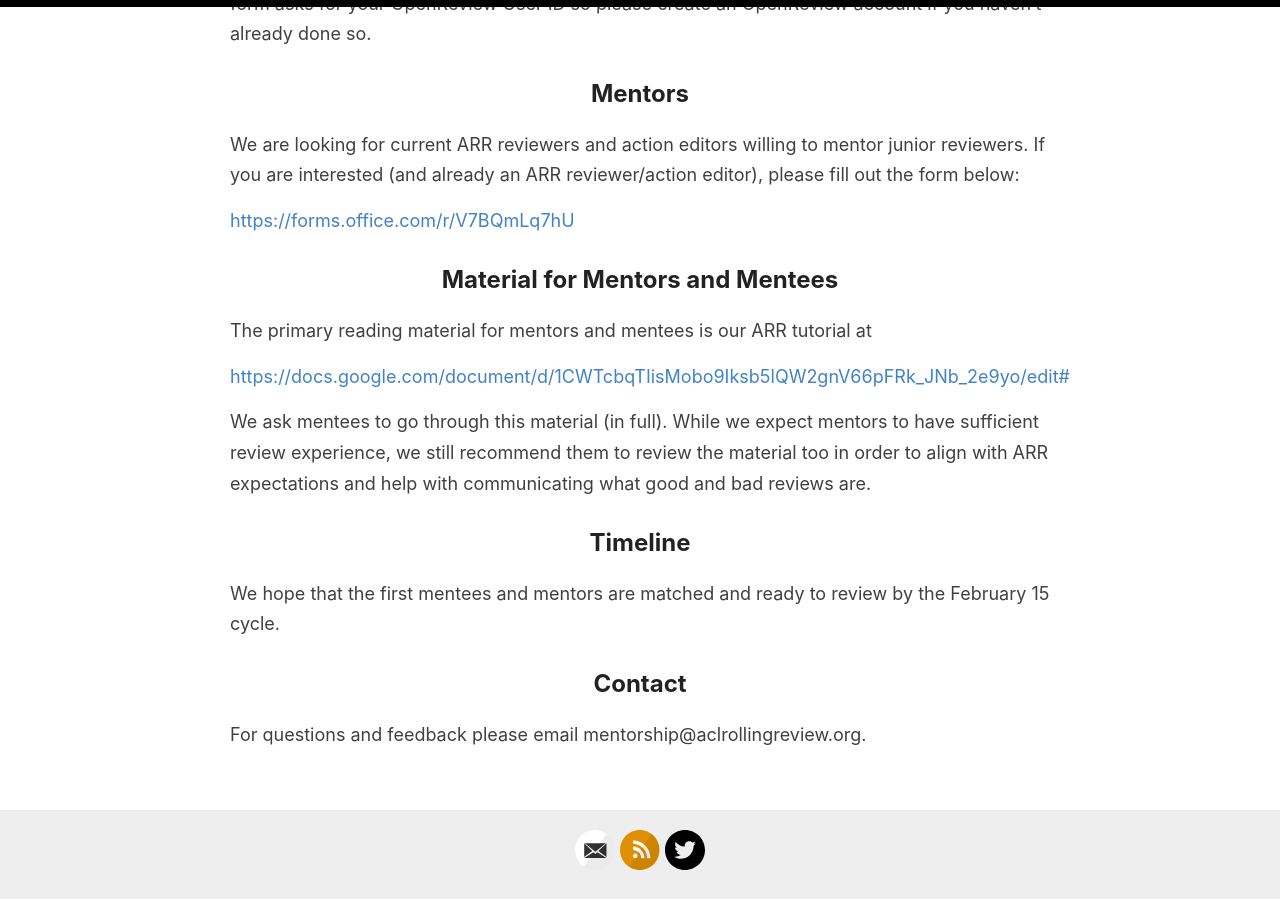
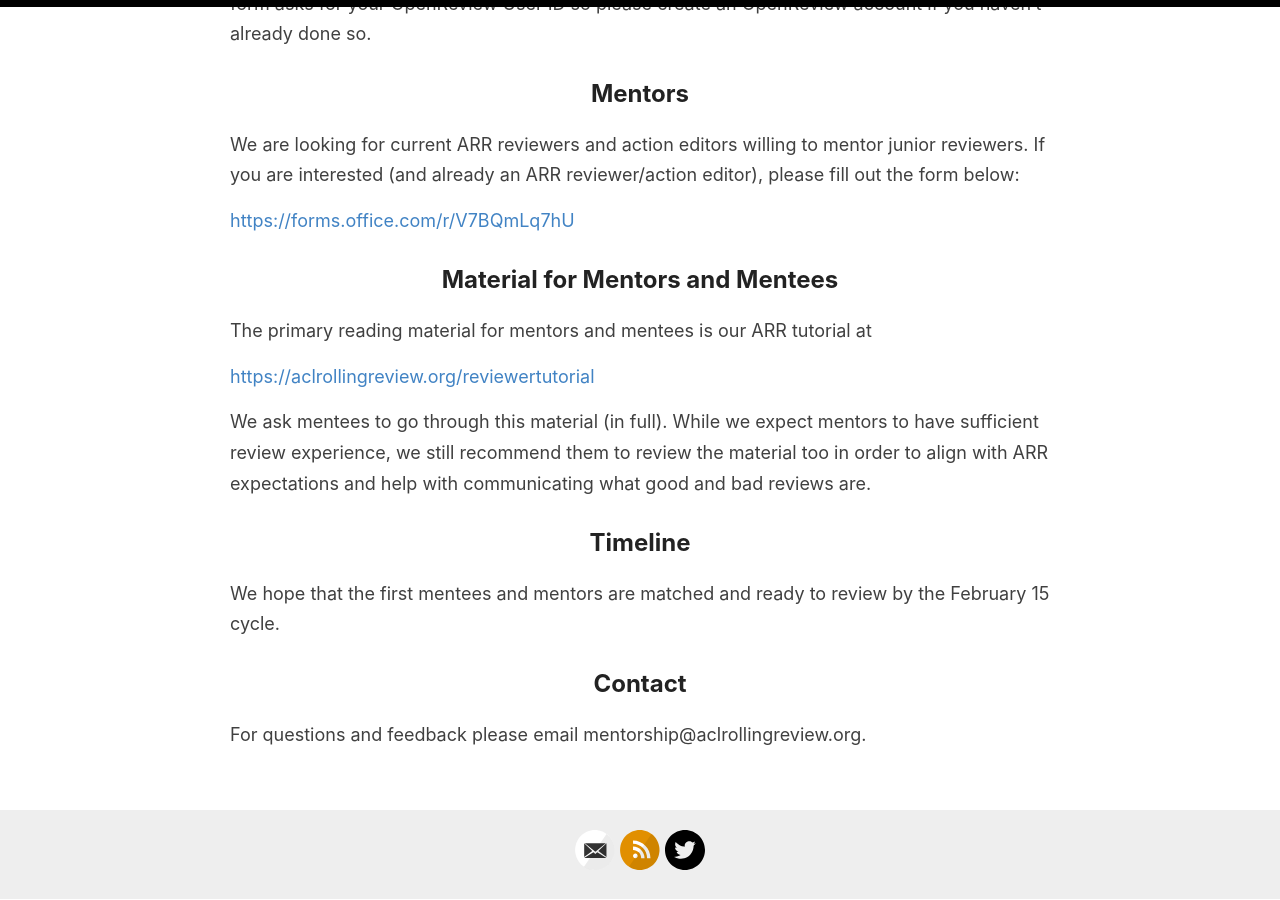
Before and after one commit to amitmerchant1990/reverie, a Jekyll site: the page built from mentorship.md, in a window 1280 px wide and 900 px high, scrolled down 1471 px. Built offline with Jekyll 4.4.1, drawn with Linux system fonts in a browser that asks for light colours.

Commit message:
Update mentorship.md

```diff
--- a/mentorship.md
+++ b/mentorship.md
@@ -36,7 +36,7 @@ We are looking for current ARR reviewers and action editors willing to mentor ju
 ## Material for Mentors and Mentees
 The primary reading material for mentors and mentees is our ARR tutorial at
 
-<https://docs.google.com/document/d/1CWTcbqTIisMobo9Iksb5lQW2gnV66pFRk_JNb_2e9yo/edit#>
+<https://aclrollingreview.org/reviewertutorial>
 
 We ask mentees to go through this material (in full). While we expect mentors to have sufficient review experience, we still recommend them to review the material too in order to align with ARR expectations and help with communicating what good and bad reviews are.
 
```
